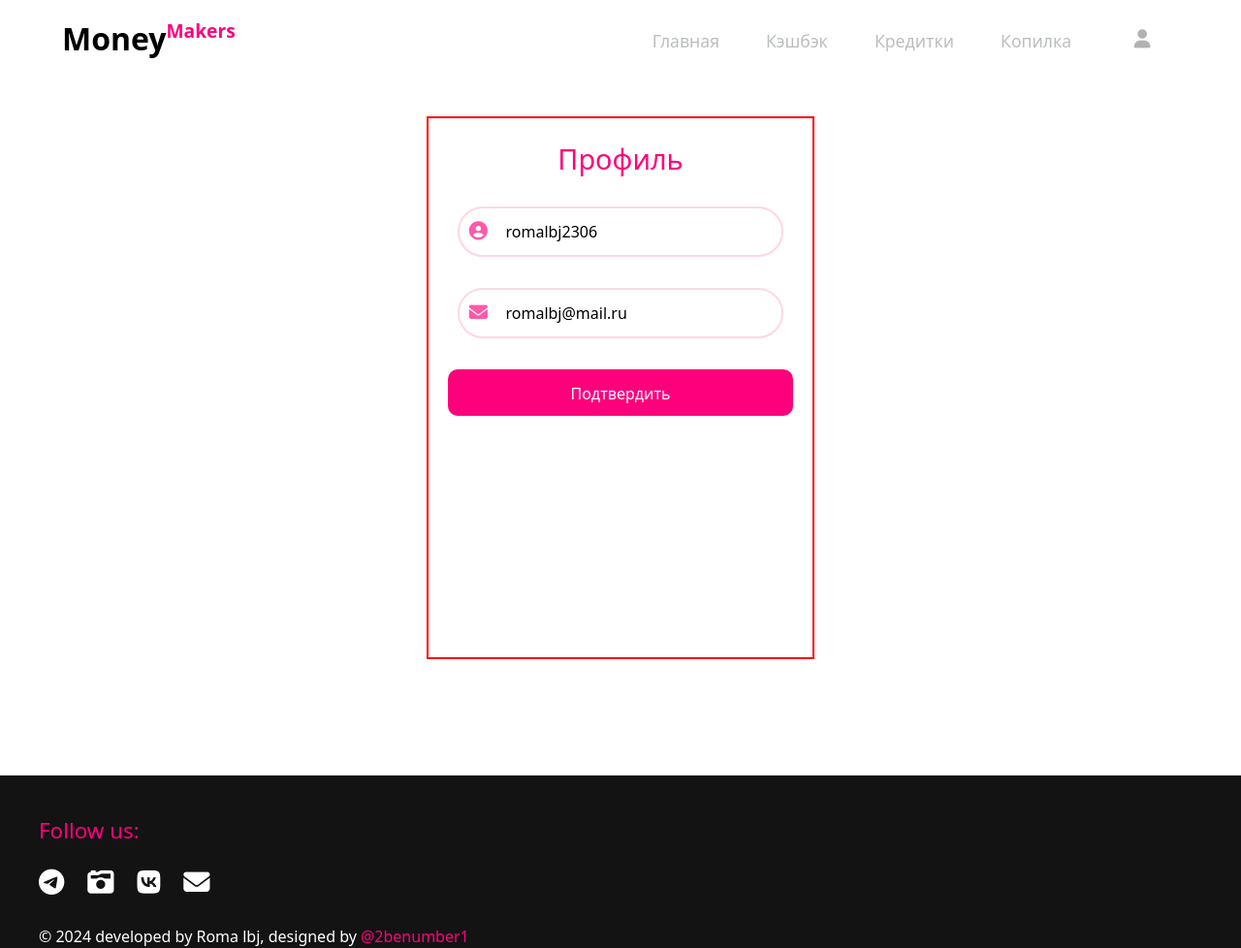
After one commit to Romalbj/Second_site, a Django app: page /account/profile/ in a window 1280 px wide. The commit adds this page. Shown: the whole page at 97% size. Run offline with Django 5.2, Linux system fonts and the light colour scheme; a user stored in the database is signed in; data comes from the database, SQL or seed files in the repository; both versions use the stored data as it was after the commit.

Commit message:
update_user info page back + message blur effect

```diff
--- a/better_site/accounts/forms.py
+++ b/better_site/accounts/forms.py
@@ -1,4 +1,4 @@
-from django.contrib.auth.forms import UserCreationForm
+from django.contrib.auth.forms import UserCreationForm, UserChangeForm
 from django import forms
 from django.contrib.auth.models import User
 
@@ -6,7 +6,7 @@ class CreateUserForm(UserCreationForm):
 
     username = forms.CharField(max_length=100,
                            widget= forms.TextInput
-                           (attrs={'placeholder':' Имя пользователя'}))
+                           (attrs={'placeholder':'Имя пользователя'}))
 
     email = forms.CharField(max_length=100,
                            widget= forms.TextInput
@@ -26,3 +26,16 @@ class CreateUserForm(UserCreationForm):
     class Meta:
         model = User
         fields = ['username', 'email', 'password1', 'password2']
+
+class UpdateProfileForm(UserChangeForm):
+
+    username = forms.CharField(max_length=100,
+                           widget= forms.TextInput
+                           (attrs={'placeholder':'Имя пользователя'}))
+
+    email = forms.CharField(max_length=100,
+                           widget= forms.TextInput
+                           (attrs={'placeholder':'Почта'}))
+    class Meta:
+        model = User
+        fields = ['username', 'email',]
--- a/better_site/accounts/templates/accounts/login.html
+++ b/better_site/accounts/templates/accounts/login.html
@@ -26,9 +26,9 @@
 
            <input class="confirm" type="submit" value="Войти">
 
-            {% for message in messages %}
-                <p class="error_message">{{message}}</p>
-            {% endfor %}
+<!--            {% for message in messages %}-->
+<!--                <p class="error_message">{{message}}</p>-->
+<!--            {% endfor %}-->
 
             <div class="to_login">
                 <p>Не зарегестрированы?&nbsp;<a href="{% url 'sign_up' %}?next={{ next }}">Регистрация</a></p>
--- /dev/null
+++ b/better_site/accounts/templates/accounts/update_profile.html
@@ -0,0 +1,36 @@
+{% extends 'main/layout.html' %}
+
+{% block title %}Article{% endblock %}
+
+
+{% block content %}
+
+    <div class="update_profile_form_container">
+        <form class="update_profile_form" method="POST" action="{% url 'profile' %}">
+            {% csrf_token %}
+            <p class="register_label">Профиль</p>
+
+            <div class="form">
+                <div class="input name">
+                    <div class="field"><i class="fa-solid fa-circle-user"></i>{{form.username}}</div>
+                </div>
+
+                <div class="input email">
+                    <div class="field"><i class="fa-solid fa-envelope"></i>{{form.email}}</div>
+                </div>
+
+
+                <input class="confirm" type="submit" value="Подтвердить">
+
+<!--            {{form.username}}-->
+<!--            {{form.email}}-->
+<!--            {{form.password1}}-->
+<!--            {{form.password2}}-->
+
+
+        </form>
+    </div>
+
+
+
+{% endblock %}
--- a/better_site/accounts/urls.py
+++ b/better_site/accounts/urls.py
@@ -5,5 +5,6 @@ urlpatterns = [
     path('signup/', views.sign_up, name='sign_up'),
     path('login/', views.log_in, name='login'),
     path('logout/', views.logout_user, name='logout'),
+    path('profile/', views.update_profile, name='profile'),
 
 ]
--- a/better_site/accounts/views.py
+++ b/better_site/accounts/views.py
@@ -1,7 +1,8 @@
+from django.contrib.auth.models import User
 from django.shortcuts import render, redirect
 from django.contrib.auth.forms import UserCreationForm
 from django.http import HttpResponse
-from .forms import CreateUserForm
+from .forms import CreateUserForm, UpdateProfileForm
 from django.contrib import messages
 from django.contrib.auth import authenticate, login, logout
 import ast
@@ -86,3 +87,23 @@ def logout_user(request):
     logout(request)
     redirect_to = request.GET.get('next',)
     return redirect(redirect_to)
+
+
+def update_profile(request):
+    global redirect_to
+
+    if request.user.is_authenticated:
+        user = User.objects.get(id=request.user.id)
+        form = UpdateProfileForm(request.POST or None, instance=user)
+
+        if form.is_valid():
+            form.save()
+            login(request, user)
+            messages.success(request, "Профиль изменен")
+            return redirect(redirect_to)
+    # else:
+    #     messages.success(request, "Чтобы изменить профиль, нужно войти в аккаунт")
+    #     return redirect(redirect_to)
+
+    redirect_to = request.GET.get('next', )
+    return render(request, 'accounts/update_profile.html', {'next': redirect_to, 'form': form,})
--- a/better_site/main/static/main/css/main.css
+++ b/better_site/main/static/main/css/main.css
@@ -1036,7 +1036,7 @@ nav {
 .site_form {
     background-color: rgba(255,255,255, 0.8);
     width: 470px;
-    height: 550px;
+    height: 570px;
     display: flex;
     align-items: center;
     justify-content: flex-start;
@@ -1202,7 +1202,7 @@ form input:focus::placeholder {
 
 .site_form_login{
     width: 420px;
-    height: 380px;
+    height: 400px;
 }
 
 
@@ -1689,6 +1689,58 @@ input::placeholder {
     margin: 3vh 0 0 0;
     font-size: 2rem;
     font-weight: 700;
+}
+
+.update_profile_form_container {
+    border: 2px solid red;
+/*    background-color: greenyellow;*/
+    height: 70vh;
+    width: 50vh;
+    display: flex;
+    align-items: center;
+    justify-content: center;
+}
+
+.update_profile_form_container  form {
+/*    background-color: cornflowerblue;*/
+    width: 100%;
+    height: 100%;
+}
+
+.messages {
+    background-color: rgba(0, 0, 0, 0.07);
+    backdrop-filter: blur(7px);
+    width: 100vw;
+    color: #ff007d;
+    height: 100vh;
+    font-size: 1.8rem;
+    position: absolute;
+    top: 0vh;
+    margin: 0;
+    padding: 0;
+    z-index: 1000;
+    display: flex;
+    align-items: center;
+    justify-content: center;
+    transition: .3s;
+/*    transform: translateY(100px);*/
+    transition-delay: 1s;
+}
+
+
+.messages p {
+    background-color: white;
+    box-shadow: 5px 5px 25px 5px rgba(0,0,0,0.17);
+/*    border: 1px solid #ff007d;*/
+    border-radius: 30px;
+    margin: 0;
+    padding: 0;
+    height: 15%;
+    width: 35%;
+    text-align: center;
+    display: flex;
+    align-items: center;
+    justify-content: center;
 }
 
 /* for medium devices */
@@ -1825,7 +1877,7 @@ input::placeholder {
 
     .site_form_login{
         width: 400px;
-        height: 350px;
+        height: 370px;
     }
 
     .profile {
@@ -1933,7 +1985,7 @@ input::placeholder {
 
     .site_form_login{
         width: 350px;
-        height: 300px;
+        height: 320px;
     }
 
     input {
@@ -2003,12 +2055,18 @@ input::placeholder {
 
     .site_form {
         width: 280px;
-        height: 330px;
+        height: 360px;
     }
 
     .site_form_login{
         width: 270px;
-        height: 250px;
+        height: 280px;
+    }
+
+    .error_message {
+        font-size: 0.7rem;
+/*        background-color: red;*/
+        margin-bottom: 1vh;
     }
 
     input {
--- a/better_site/main/templates/main/layout.html
+++ b/better_site/main/templates/main/layout.html
@@ -78,7 +78,7 @@
                                         <a href="{% url 'login' %}?next={{ request.path }}">Войти</a>
                                         <a href="{% url 'sign_up' %}?next={{ request.path }}">Зарегистрироваться</a>
                                     {% else %}
-                                        <a href="#">Профиль</a>
+                                        <a href="{% url 'profile' %}?next={{ request.path }}">Профиль</a>
                                         <a href="{% url 'logout' %}?next={{ request.path }}">Выйти</a>
                                     {% endif %}
                                 </div>
@@ -92,6 +92,13 @@
 
 
     <main>
+        {% if messages %}
+        <div class="messages">
+            {% for message in messages %}
+                <p>{{ message }}</p>
+            {% endfor %}
+        </div>
+        {% endif %}
         {% block content %}
         {% endblock %}
     </main>
@@ -119,6 +126,12 @@
 <script src="https://ajax.googleapis.com/ajax/libs/jquery/3.7.1/jquery.min.js"></script>
 
 <script>
+
+
+setTimeout(fade_out, 1500);
+    function fade_out() {
+        $(".messages").fadeOut(50, "linear").empty();
+    }
 
 let profile_icon = document.querySelector('.profile');
 let links =  document.querySelector('.dropdown-content .links');
```
Also changed, not shown: better_site/db.sqlite3.
